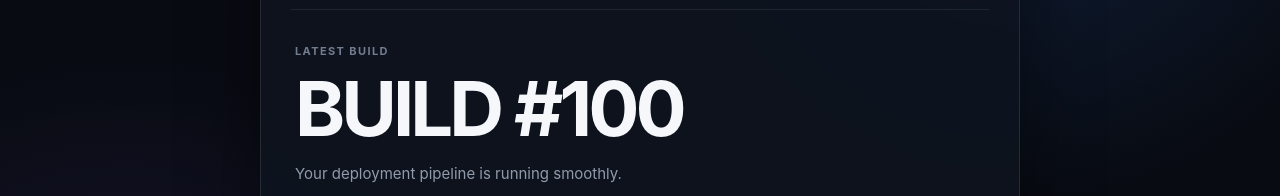
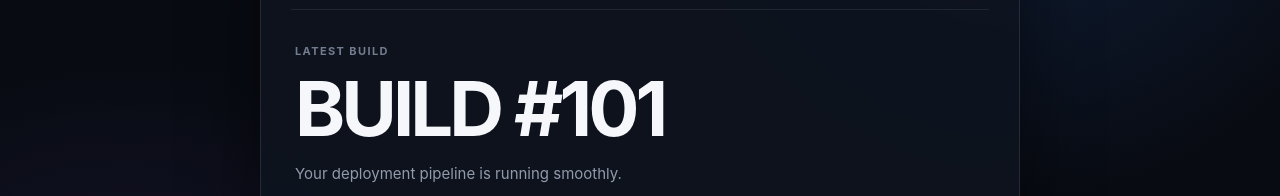
Before and after one commit to devbysoul/github-stacked-pull-requests, a website: page public/index.html in a window 1280 px wide. Shown: the part 256-452 px from the top of the page. Drawn offline with Linux system fonts and the light colour scheme.

Commit message:
changed build number to 101

```diff
--- a/public/index.html
+++ b/public/index.html
@@ -37,7 +37,7 @@
           LATEST BUILD
         </div>
 
-        <h2>BUILD #100</h2>
+        <h2>BUILD #101</h2>
 
         <p class="description">
           Your deployment pipeline is running smoothly.
```
